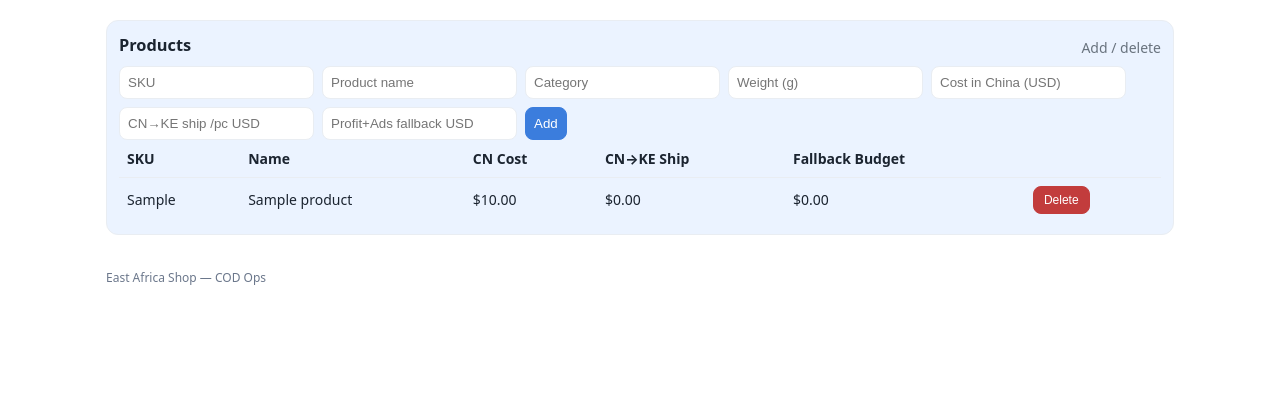
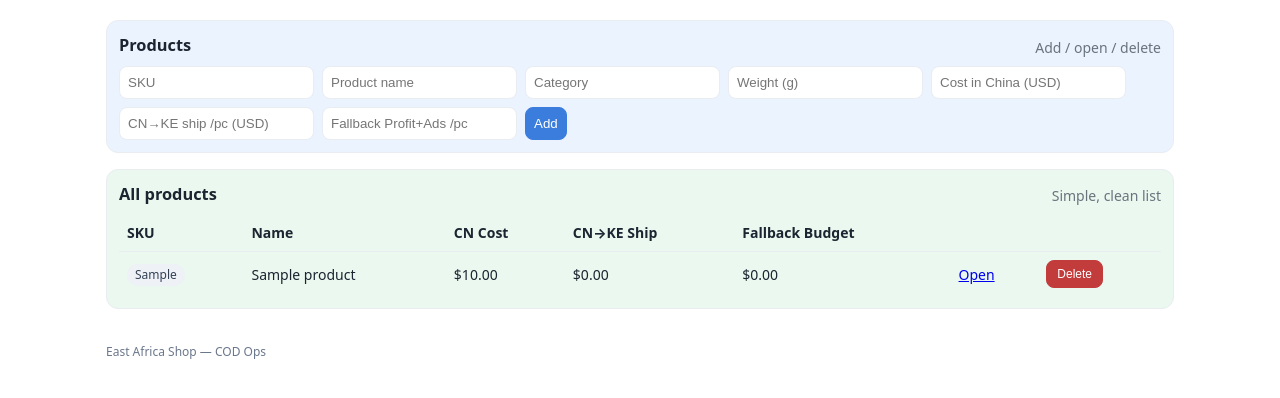
Before and after one commit to EAS-COD-System/eas, a Flask app: template templates/products.html in a window 1280 px wide. Shown: the part 96-494 px from the top of the page. Run offline with Flask 3, Linux system fonts and the light colour scheme; the template is opened without the code that fills it: most values are stand-ins (such as "Sample title", 1, 10 or a date in 2020).

Commit message:
Update products.html

```diff
--- a/templates/products.html
+++ b/templates/products.html
@@ -1,7 +1,8 @@
 {% extends "base.html" %}
 {% block content %}
+
 <div class="section s-blue">
-  <div class="section-h"><h3 style="margin:0">Products</h3><span class="muted">Add / delete</span></div>
+  <div class="section-h"><h3 style="margin:0">Products</h3><span class="muted">Add / open / delete</span></div>
   <form method="post" action="{{ url_for('add_product') }}">
     <div class="form-row">
       <input name="product_sku" placeholder="SKU" required>
@@ -9,32 +10,41 @@
       <input name="category" placeholder="Category">
       <input type="number" name="weight_g" placeholder="Weight (g)">
       <input type="number" step="0.01" name="cost_cn_usd" placeholder="Cost in China (USD)" required>
-      <input type="number" step="0.01" name="default_cnke_ship_usd" placeholder="CN→KE ship /pc USD">
-      <input type="number" step="0.01" name="profit_ads_budget_usd" placeholder="Profit+Ads fallback USD">
+      <input type="number" step="0.01" name="default_cnke_ship_usd" placeholder="CN→KE ship /pc (USD)">
+      <input type="number" step="0.01" name="profit_ads_budget_usd" placeholder="Fallback Profit+Ads /pc">
       <button class="btn">Add</button>
     </div>
   </form>
+</div>
 
+<div class="section s-green">
+  <div class="section-h"><h3 style="margin:0">All products</h3><span class="muted">Simple, clean list</span></div>
   <div class="table-wrap">
     <table class="table">
-      <tr><th>SKU</th><th>Name</th><th>CN Cost</th><th>CN→KE Ship</th><th>Fallback Budget</th><th></th></tr>
+      <tr>
+        <th>SKU</th><th>Name</th><th>CN Cost</th><th>CN→KE Ship</th><th>Fallback Budget</th><th></th><th></th>
+      </tr>
       {% for p in products %}
       <tr>
-          <td>{{ p.product_sku }}</td>
+        <td><span class="badge">{{ p.product_sku }}</span></td>
         <td>{{ p.product_name }}</td>
         <td>${{ '%.2f'|format(p.cost_cn_usd or 0) }}</td>
         <td>${{ '%.2f'|format(p.default_cnke_ship_usd or 0) }}</td>
         <td>${{ '%.2f'|format(p.profit_ads_budget_usd or 0) }}</td>
+        <td><a class="btn ghost" href="{{ url_for('product_view', sku=p.product_sku) }}">Open</a></td>
         <td>
-            <form method="post" action="{{ url_for('delete_product') }}" onsubmit="return confirm('Delete {{ p.product_sku }}?');">
+          <form method="post" action="{{ url_for('delete_product') }}" onsubmit="return confirm('Delete product {{ p.product_sku }}? This will remove related spends, remittances, stock movements for this SKU.');">
             <input type="hidden" name="product_sku" value="{{ p.product_sku }}">
             <button class="btn danger small">Delete</button>
           </form>
         </td>
       </tr>
       {% endfor %}
-      {% if not products %}<tr><td colspan="6" class="muted">No products yet</td></tr>{% endif %}
+      {% if not products %}
+      <tr><td colspan="7" class="muted">No products yet</td></tr>
+      {% endif %}
     </table>
   </div>
 </div>
+
 {% endblock %}
```
Lines whose indentation alone changed are shown as unchanged.
